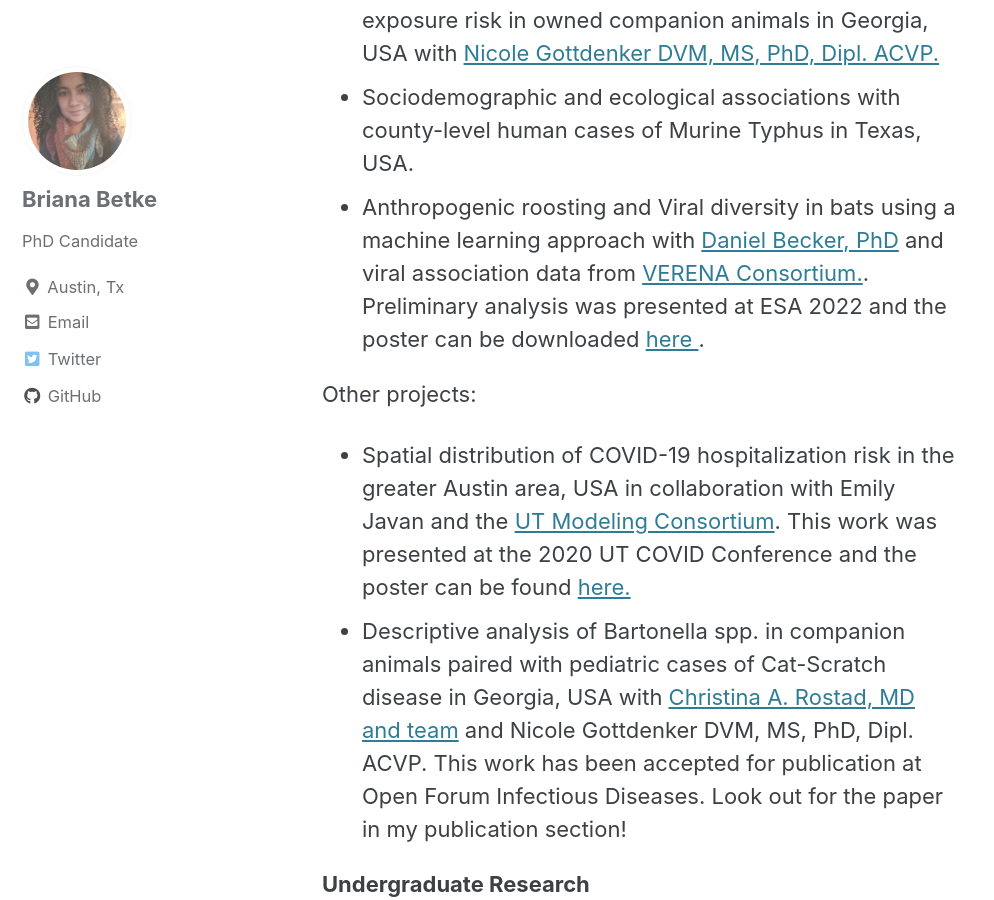
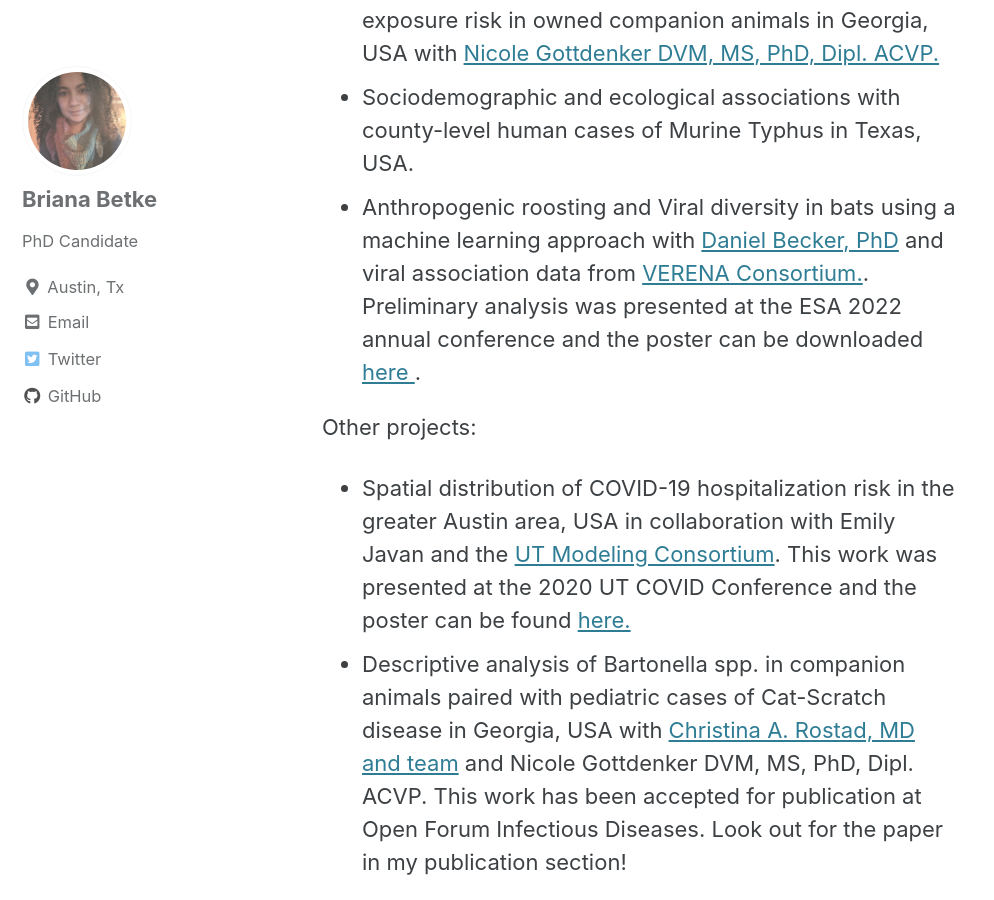
Before and after one commit to babetke/babetke.github.io, a Jekyll site: the page built from _pages/projects.md, in a window 1280 px wide and 900 px high, scrolled down 613 px. Shown: the whole window, without its empty margins (0-994 px from the left). Built offline with Jekyll 4.4.1, drawn with Linux system fonts in a browser that asks for light colours; cached includes are drawn as plain includes.

Commit message:
Update projects.md

```diff
--- a/_pages/projects.md
+++ b/_pages/projects.md
@@ -17,7 +17,7 @@
 
 * Granular spatial analysis of vector-borne pathogen exposure risk in owned companion animals in Georgia, USA with [Nicole Gottdenker DVM, MS, PhD, Dipl. ACVP.](https://www.gottdenkerlab.com/)
 * Sociodemographic and ecological associations with county-level human cases of Murine Typhus in Texas, USA.
-* Anthropogenic roosting and Viral diversity in bats using a machine learning approach with [Daniel Becker, PhD](http://beckerlab.weebly.com/) and viral association data from [VERENA Consortium.](https://www.viralemergence.org/). Preliminary analysis was presented at ESA 2022 and the poster can be downloaded <a href="https://babetke.github.io/images/ESA 2022 Poster.pdf"> here </a>.
+* Anthropogenic roosting and Viral diversity in bats using a machine learning approach with [Daniel Becker, PhD](http://beckerlab.weebly.com/) and viral association data from [VERENA Consortium.](https://www.viralemergence.org/). Preliminary analysis was presented at the ESA 2022 annual conference and the poster can be downloaded <a href="https://babetke.github.io/images/ESA 2022 Poster.pdf"> here </a>.
 
 Other projects:
 
```
